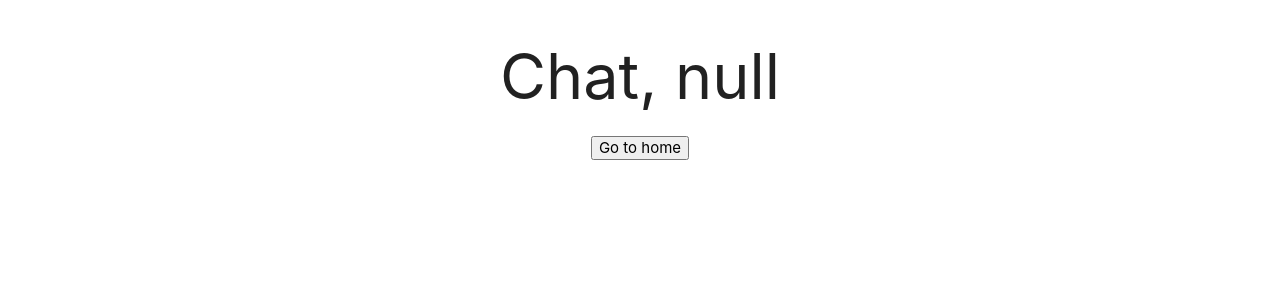
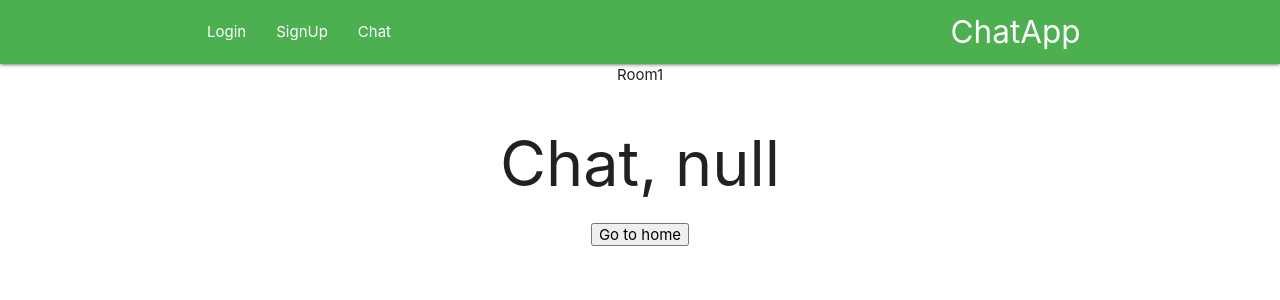
Before and after one commit to saturdayclass/simple-chat-app, a React (Create React App) app in the folder client/: page /chat/123/Room1 in a window 1280 px wide. Shown: the top 300 px of the page. Built offline with nearby package versions, Linux system fonts and the light colour scheme.

Commit message:
update:add room model

```diff
--- a/client/src/App.js
+++ b/client/src/App.js
@@ -12,7 +12,7 @@ function App() {
         <UserContext.Provider value={{ user, setUser }}>
           <Switch>
             <Route exact path="/" component={Home} />
-            <Route path="/chat" component={Chat} />
+            <Route path="/chat/:roomId/:roomName" component={Chat} />
           </Switch>
         </UserContext.Provider>
       </div>
--- a/client/src/components/RoomList.js
+++ b/client/src/components/RoomList.js
@@ -1,10 +1,13 @@
 import React from 'react';
+import { Link } from 'react-router-dom';
 
 const RoomList = ({ rooms }) => {
   return (
     <div>
       {rooms.map((room) => (
-        <div key={room.id}>
+        <Link to={`/chat/${room._id}/${room.name}`} key={room._id}>
+          <div>
+            {console.log(room)}
             <div className="col s12 m12">
               <div className="card horizontal">
                 <div className="card-stacked">
@@ -15,6 +18,7 @@ const RoomList = ({ rooms }) => {
               </div>
             </div>
           </div>
+        </Link>
       ))}
     </div>
   );
--- a/client/src/pages/chat/index.js
+++ b/client/src/pages/chat/index.js
@@ -1,13 +1,17 @@
 import React, { useContext } from 'react';
-import { Link } from 'react-router-dom';
+import { Link, useParams } from 'react-router-dom';
 import { UserContext } from '../../UserContext';
+import Navbar from '../../components/Navbar';
 
 const Chat = () => {
   // eslint-disable-next-line
   const { user, setUser } = useContext(UserContext);
   const data = JSON.stringify(user);
+  const { roomId, roomName } = useParams();
   return (
     <div>
+      <Navbar />
+      {(roomId, roomName)}
       <h1>Chat, {data}</h1>
       <Link to="/">
         <button>Go to home</button>
--- a/client/src/pages/home/index.js
+++ b/client/src/pages/home/index.js
@@ -22,11 +22,11 @@ const Home = () => {
   const rooms = [
     {
       name: 'Room1',
-      id: '123',
+      _id: '123',
     },
     {
       name: 'Room2',
-      id: '1234',
+      _id: '1234',
     },
   ];
 
```
Also changed, not shown: 2 other files (tests, documents, lock files or other folders). Lines whose indentation alone changed are shown as unchanged.
